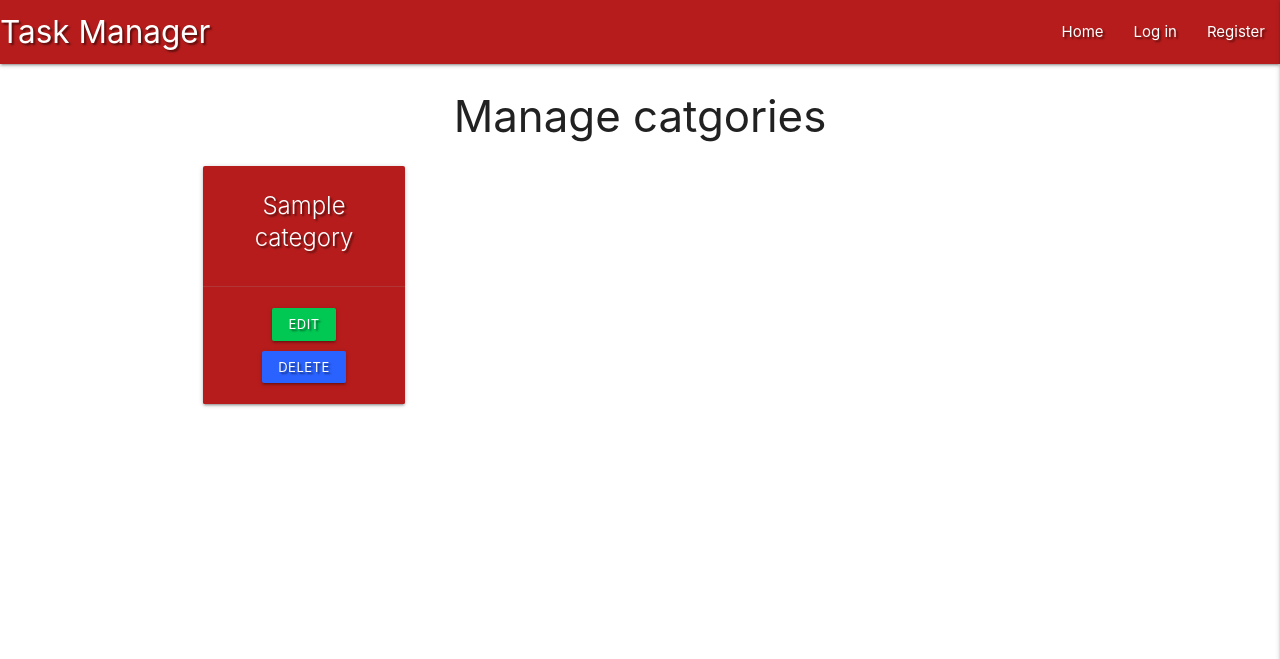
After one commit to CatherineTrevor/flask-task-manager-project, a Flask app: page /get_categories in a window 1280 px wide. The commit adds this page. Shown: the top 659 px of the page. Run offline with Flask 2, Linux system fonts and the light colour scheme; a database or web service that is not in the repository returns one stand-in record (values such as "Sample title"); some libraries are stand-ins or nearby versions.

Commit message:
add manage categories template

```diff
--- a/app.py
+++ b/app.py
@@ -147,6 +147,11 @@ def delete_task(task_id):
     flash("Task successfully deleted")
     return redirect(url_for("get_tasks"))
 
+@app.route("/get_categories")
+def get_categories():
+    categories = list(mongo.db.categories.find().sort("category_name", 1))
+    return render_template("categories.html", categories=categories)
+
 
 if __name__ == "__main__":
     app.run(host=os.environ.get("IP"),
--- a/templates/base.html
+++ b/templates/base.html
@@ -24,7 +24,9 @@
                     {% if session.user %}
                         <li><a href="{{ url_for('profile', username=session['user']) }}">Profile</a></li>
                         <li><a href="{{ url_for('add_task') }}">New Task</a></li>
-                        <li><a href="#">Manage categories</a></li>
+                        {% if session.user|lower == "admin"|lower %}
+                            <li><a href="{{ url_for('get_categories') }}">Manage categories</a></li>
+                        {% endif %}
                         <li><a href="{{ url_for('logout') }}">Log out</a></li>
                     {% else %}
                         <li><a href="{{ url_for('login') }}">Log in</a></li>
@@ -41,7 +43,9 @@
             {% if session.user %}
                 <li><a href="{{ url_for('profile', username=session['user']) }}">Profile</a></li>
                 <li><a href="{{ url_for('add_task') }}">New Task</a></li>
-                <li><a href="#">Manage categories</a></li>
+                {% if session.user|lower == "admin"|lower %}
+                    <li><a href="{{ url_for('get_categories') }}">Manage categories</a></li>
+                {% endif %}
                 <li><a href="{{ url_for('logout') }}">Log out</a></li>
             {% else %}
                 <li><a href="{{ url_for('login') }}">Log in</a></li>
--- /dev/null
+++ b/templates/categories.html
@@ -0,0 +1,21 @@
+{% extends "base.html" %}
+{% block content %}
+
+<h3 class="center-align">Manage catgories</h3>
+
+<div class="row">
+    {% for category in categories %}
+        <div class="col s12 m3">
+            <div class="card red darken-4 text-shadow center-align">
+                <div class="card-content white-text">
+                    <span class="card-title">{{ category.category_name }}</span>
+                </div>
+                <div class="card-action">
+                    <a href="#" class="btn-small green accent-4">Edit</a>
+                    <a href="#" class="btn-small blue accent-4">Delete</a>
+                </div>
+            </div>
+        </div>
+    {% endfor %}
+</div>
+{% endblock %}
```
